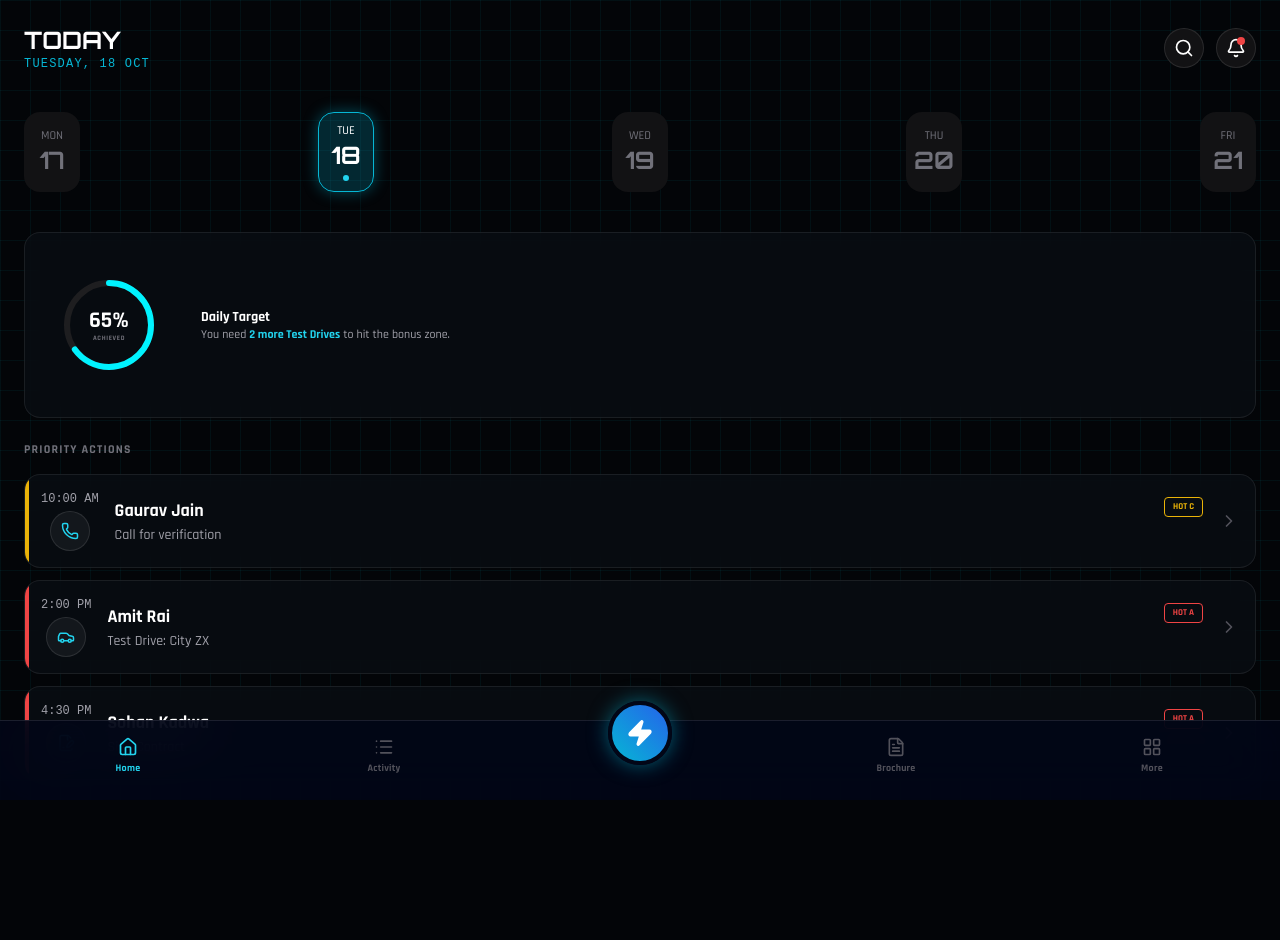
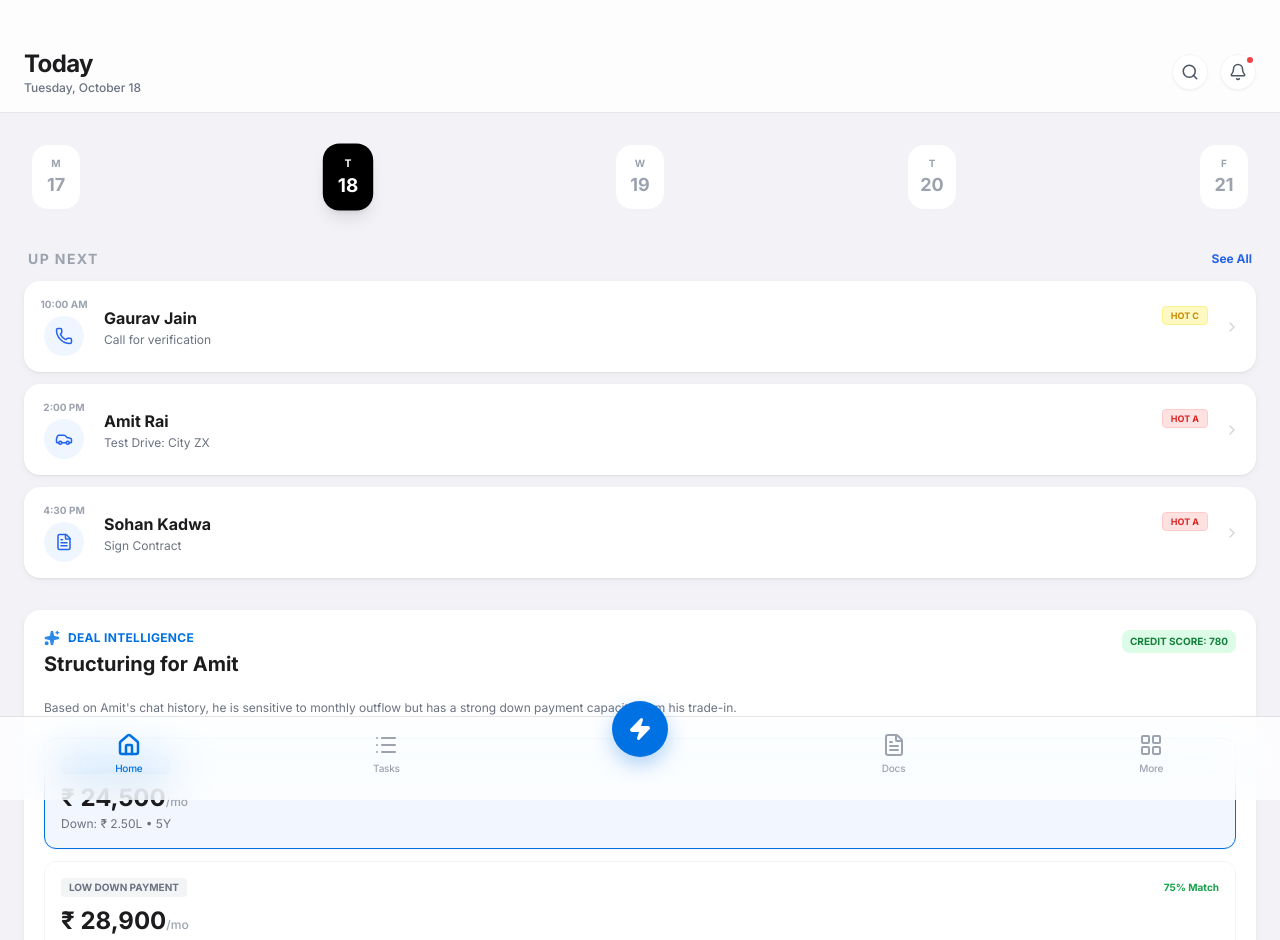
Before and after one commit to extramojo100/navrit-os, a React (Vite) app in the folder client/: page / in a window 1280 px wide. Shown: the top 940 px of the page. Before the commit the page ends 800 px from the top, so only its background shows below. Built offline with nearby package versions, Linux system fonts and the light colour scheme.

Commit message:
feat: Navrit 22.0 - AI Deal Architect + iOS Apple Intelligence UI

```diff
--- a/client/src/App.tsx
+++ b/client/src/App.tsx
@@ -1,59 +1,134 @@
-import React, { useState, useEffect } from 'react';
-import { Dashboard } from './components/Dashboard';
-import { BiometricGate } from './components/BiometricGate';
-import { BattleLens } from './components/BattleLens';
-import { checkDevice, registerDevice } from './services/AuthService';
-import { Home, List, Zap, FileText, LayoutGrid } from 'lucide-react';
+import React, { useState } from 'react';
+import {
+  Home, List, Zap, FileText, LayoutGrid,
+  Search, Bell, Phone, Car, ChevronRight
+} from 'lucide-react';
+import { AIDealArchitect } from './components/AIDealArchitect';
+
+// --- MOCK DATA ---
+const TASKS = [
+  { id: 1, type: 'CALL', name: 'Gaurav Jain', time: '10:00 AM', desc: 'Call for verification', priority: 'HOT C' },
+  { id: 2, type: 'DRIVE', name: 'Amit Rai', time: '2:00 PM', desc: 'Test Drive: City ZX', priority: 'HOT A' },
+  { id: 3, type: 'MEET', name: 'Sohan Kadwa', time: '4:30 PM', desc: 'Sign Contract', priority: 'HOT A' },
+];
+
+const DATES = [
+  { day: 'M', date: 17, active: false },
+  { day: 'T', date: 18, active: true },
+  { day: 'W', date: 19, active: false },
+  { day: 'T', date: 20, active: false },
+  { day: 'F', date: 21, active: false },
+];
+
+// --- COMPONENTS ---
+
+const DateStrip = () => (
+  <div className="flex justify-between items-center px-2 py-2">
+    {DATES.map((d, i) => (
+      <div key={i} className={`flex flex-col items-center justify-center w-12 h-16 rounded-2xl transition-all ${d.active ? 'bg-black text-white shadow-lg scale-105' : 'bg-white text-gray-400'}`}>
+        <span className="text-[10px] font-bold uppercase">{d.day}</span>
+        <span className="text-lg font-bold">{d.date}</span>
+      </div>
+    ))}
+  </div>
+);
+
+const TaskCard = ({ task }: any) => {
+  const Icon = task.type === 'CALL' ? Phone : task.type === 'DRIVE' ? Car : FileText;
+  const badgeColor = task.priority === 'HOT A' ? 'bg-red-100 text-red-600 border-red-200' : 'bg-yellow-100 text-yellow-600 border-yellow-200';
+
+  return (
+    <div className="card-ios p-4 flex items-center gap-4 active:scale-[0.98] transition-all cursor-pointer">
+      <div className="flex flex-col items-center gap-1 min-w-[48px]">
+        <span className="text-[10px] font-bold text-gray-400">{task.time}</span>
+        <div className="w-10 h-10 rounded-full bg-blue-50 flex items-center justify-center text-blue-600">
+          <Icon size={18} />
+        </div>
+      </div>
+      <div className="flex-1">
+        <div className="flex justify-between items-start">
+          <h3 className="font-bold text-[#1C1C1E]">{task.name}</h3>
+          <span className={`text-[9px] font-bold px-2 py-0.5 rounded border ${badgeColor}`}>{task.priority}</span>
+        </div>
+        <p className="text-xs text-gray-500 mt-0.5">{task.desc}</p>
+      </div>
+      <ChevronRight size={16} className="text-gray-300" />
+    </div>
+  );
+};
+
+// --- MAIN CANVAS ---
 
 export default function App() {
-  const [auth, setAuth] = useState(false);
-  const [activeTab, setActiveTab] = useState('home');
-  const [showBattle, setShowBattle] = useState(false);
-
-  // PWA AUTH CHECK
-  useEffect(() => {
-    // If device is known, we skip OTP and go straight to Biometric
-    const isKnown = checkDevice();
-    if (!isKnown) registerDevice(); // Simulate first-time registration
-  }, []);
-
-  if (!auth) return <BiometricGate onAuthenticated={() => setAuth(true)} />;
-  if (showBattle) return <BattleLens onClose={() => setShowBattle(false)} />;
+  const [tab, setTab] = useState('home');
 
   return (
-    <div className="cyber-grid min-h-screen text-white font-rajdhani">
+    <div className="min-h-screen bg-[#F2F2F7] pb-24 font-sans text-[#1C1C1E]">
 
-      {/* DYNAMIC CONTENT */}
-      <main className="pb-24">
-        {activeTab === 'home' && <Dashboard onNav={setActiveTab} />}
-        {activeTab === 'battle' && <div className="p-10 text-center">Compare Tools Loading...</div>}
-      </main>
+      {/* HEADER */}
+      <div className="pt-12 px-6 pb-4 bg-white/80 backdrop-blur-md sticky top-0 z-30 border-b border-gray-200">
+        <div className="flex justify-between items-center">
+          <div>
+            <h1 className="text-2xl font-bold tracking-tight">Today</h1>
+            <p className="text-xs text-gray-500 font-medium">Tuesday, October 18</p>
+          </div>
+          <div className="flex gap-3">
+            <button className="w-9 h-9 bg-white rounded-full shadow-sm flex items-center justify-center text-gray-600 border border-gray-100"><Search size={18} /></button>
+            <button className="w-9 h-9 bg-white rounded-full shadow-sm flex items-center justify-center text-gray-600 border border-gray-100 relative">
+              <Bell size={18} />
+              <div className="absolute top-0 right-0 w-2.5 h-2.5 bg-red-500 border-2 border-white rounded-full"></div>
+            </button>
+          </div>
+        </div>
+      </div>
 
-      {/* BOTTOM NAV (From Wireframe: Home | Activities | Compare | Broadcast) */}
-      <nav className="fixed bottom-0 left-0 right-0 h-20 bg-[#020617]/90 backdrop-blur-xl border-t border-white/10 flex justify-around items-center z-40 pb-2">
-        <NavBtn icon={Home} label="Home" active={activeTab === 'home'} onClick={() => setActiveTab('home')} />
-        <NavBtn icon={List} label="Activity" active={activeTab === 'activity'} onClick={() => setActiveTab('activity')} />
+      <div className="p-6 space-y-8">
 
-        {/* CENTER BATTLE BUTTON */}
-        <div className="relative -top-6">
-          <button
-            onClick={() => setShowBattle(true)}
-            className="w-16 h-16 rounded-full bg-gradient-to-tr from-cyan-500 to-blue-600 flex items-center justify-center text-white shadow-[0_0_20px_rgba(6,182,212,0.5)] border-4 border-[#020617]"
-          >
-            <Zap size={28} fill="currentColor" />
+        {/* SECTION 1: DATE STRIP */}
+        <section>
+          <DateStrip />
+        </section>
+
+        {/* SECTION 2: PRIORITY TASKS */}
+        <section>
+          <div className="flex justify-between items-center mb-3 px-1">
+            <h3 className="text-sm font-bold text-gray-400 uppercase tracking-widest">Up Next</h3>
+            <span className="text-xs text-blue-600 font-bold">See All</span>
+          </div>
+          <div className="space-y-3">
+            {TASKS.map(t => <TaskCard key={t.id} task={t} />)}
+          </div>
+        </section>
+
+        {/* SECTION 3: AI DEAL ARCHITECT (Replaces Calculator) */}
+        <section>
+          <AIDealArchitect />
+        </section>
+
+      </div>
+
+      {/* BOTTOM NAV */}
+      <nav className="fixed bottom-0 left-0 right-0 h-[84px] glass-ios flex justify-around items-start pt-4 z-40 pb-safe">
+        <NavBtn icon={Home} label="Home" active={tab === 'home'} onClick={() => setTab('home')} />
+        <NavBtn icon={List} label="Tasks" active={tab === 'activity'} onClick={() => setTab('activity')} />
+
+        {/* ACTION BUTTON */}
+        <div className="relative -top-8">
+          <button className="w-14 h-14 rounded-full bg-[#0071E3] flex items-center justify-center text-white shadow-[0_8px_20px_rgba(0,113,227,0.3)] hover:scale-105 active:scale-95 transition-transform">
+            <Zap size={24} fill="currentColor" />
           </button>
         </div>
 
-        <NavBtn icon={FileText} label="Brochure" active={activeTab === 'brochure'} onClick={() => setActiveTab('brochure')} />
-        <NavBtn icon={LayoutGrid} label="More" active={activeTab === 'more'} onClick={() => setActiveTab('more')} />
+        <NavBtn icon={FileText} label="Docs" active={tab === 'brochure'} onClick={() => setTab('brochure')} />
+        <NavBtn icon={LayoutGrid} label="More" active={tab === 'more'} onClick={() => setTab('more')} />
       </nav>
     </div>
   );
 }
 
 const NavBtn = ({ icon: Icon, label, active, onClick }: any) => (
-  <button onClick={onClick} className={`flex flex-col items-center gap-1 w-16 ${active ? 'text-cyan-400' : 'text-zinc-600'}`}>
-    <Icon size={20} />
-    <span className="text-[10px] font-bold tracking-wide">{label}</span>
+  <button onClick={onClick} className={`flex flex-col items-center gap-1 w-16 transition-colors ${active ? 'text-[#0071E3]' : 'text-gray-400'}`}>
+    <Icon size={24} strokeWidth={active ? 2.5 : 2} />
+    <span className="text-[10px] font-medium tracking-tight">{label}</span>
   </button>
 );
--- /dev/null
+++ b/client/src/components/AIDealArchitect.tsx
@@ -0,0 +1,110 @@
+import React, { useState } from 'react';
+import { Sparkles, Send, CheckCircle2 } from 'lucide-react';
+
+const SCENARIOS = [
+    {
+        id: 'balanced',
+        label: 'AI RECOMMENDED',
+        desc: 'Matches customer income profile',
+        down: '₹ 2.50L',
+        emi: '₹ 24,500',
+        term: '5Y',
+        probability: '92%'
+    },
+    {
+        id: 'aggressive',
+        label: 'LOW DOWN PAYMENT',
+        desc: 'Good for cash-flow concerns',
+        down: '₹ 1.00L',
+        emi: '₹ 28,900',
+        term: '7Y',
+        probability: '75%'
+    },
+    {
+        id: 'easy',
+        label: 'LOW EMI',
+        desc: 'Focus on monthly affordability',
+        down: '₹ 4.00L',
+        emi: '₹ 19,800',
+        term: '5Y',
+        probability: '60%'
+    }
+];
+
+export const AIDealArchitect = () => {
+    const [selected, setSelected] = useState('balanced');
+    const [sent, setSent] = useState(false);
+
+    const handleSend = () => {
+        setSent(true);
+        setTimeout(() => setSent(false), 3000);
+    };
+
+    return (
+        <div className="card-ios p-5 space-y-5 relative overflow-hidden">
+            {/* HEADER */}
+            <div className="flex justify-between items-start">
+                <div>
+                    <div className="flex items-center gap-2 mb-1">
+                        <Sparkles size={16} className="text-[#0071E3] fill-current animate-pulse" />
+                        <span className="text-xs font-bold text-[#0071E3] uppercase tracking-wide">Deal Intelligence</span>
+                    </div>
+                    <h3 className="font-bold text-xl text-[#1C1C1E]">Structuring for Amit</h3>
+                </div>
+                <div className="bg-green-100 text-green-700 px-2 py-1 rounded-lg text-[10px] font-bold">
+                    CREDIT SCORE: 780
+                </div>
+            </div>
+
+            {/* AI REASONING */}
+            <p className="text-xs text-gray-500 leading-relaxed">
+                Based on Amit's chat history, he is sensitive to monthly outflow but has a strong down payment capacity from his trade-in.
+            </p>
+
+            {/* SCENARIO CARDS */}
+            <div className="space-y-3">
+                {SCENARIOS.map((s) => (
+                    <div
+                        key={s.id}
+                        onClick={() => setSelected(s.id)}
+                        className={`p-4 rounded-xl border transition-all cursor-pointer relative ${selected === s.id ? 'bg-[#F2F7FF] border-[#0071E3] shadow-sm' : 'bg-white border-gray-100 hover:border-gray-200'}`}
+                    >
+                        {selected === s.id && (
+                            <div className="absolute top-3 right-3 text-[#0071E3]"><CheckCircle2 size={18} fill="currentColor" className="text-white" /></div>
+                        )}
+
+                        <div className="flex justify-between items-center mb-2">
+                            <span className={`text-[10px] font-bold uppercase px-2 py-0.5 rounded ${selected === s.id ? 'bg-[#0071E3] text-white' : 'bg-gray-100 text-gray-500'}`}>
+                                {s.label}
+                            </span>
+                            {selected !== s.id && <span className="text-[10px] text-green-600 font-bold">{s.probability} Match</span>}
+                        </div>
+
+                        <div className="flex justify-between items-end">
+                            <div>
+                                <div className="text-2xl font-bold text-[#1C1C1E]">{s.emi}<span className="text-xs font-medium text-gray-400">/mo</span></div>
+                                <div className="text-xs text-gray-500 mt-0.5">Down: {s.down} • {s.term}</div>
+                            </div>
+                        </div>
+                    </div>
+                ))}
+            </div>
+
+            {/* ACTION BUTTON */}
+            <button
+                onClick={handleSend}
+                className={`w-full py-3.5 rounded-xl font-bold text-sm flex items-center justify-center gap-2 transition-all active:scale-95 ${sent ? 'bg-green-500 text-white' : 'bg-black text-white shadow-lg'}`}
+            >
+                {sent ? (
+                    <>
+                        <CheckCircle2 size={18} /> Sent to WhatsApp
+                    </>
+                ) : (
+                    <>
+                        <Send size={16} /> Send Proposal
+                    </>
+                )}
+            </button>
+        </div>
+    );
+};
--- a/client/src/index.css
+++ b/client/src/index.css
@@ -1,53 +1,72 @@
-@import url('https://fonts.googleapis.com/css2?family=Orbitron:wght@400;500;700;900&family=Rajdhani:wght@300;500;600;700&display=swap');
+@import url('https://fonts.googleapis.com/css2?family=Inter:wght@400;500;600;700&display=swap');
 
 @tailwind base;
 @tailwind components;
 @tailwind utilities;
 
 :root {
-    --neon-cyan: #00f3ff;
-    --neon-purple: #bc13fe;
-    --bg-deep: #030508;
+    --ios-blue: #0071E3;
+    --ios-bg: #F2F2F7;
+    --ios-card: #FFFFFF;
+    --ios-text: #1C1C1E;
+    --ios-muted: #8E8E93;
+}
+
+* {
+    -webkit-tap-highlight-color: transparent;
 }
 
 body {
-    background-color: var(--bg-deep);
-    color: #e0f2fe;
-    font-family: 'Rajdhani', sans-serif;
-    overflow: hidden;
-    /* App feel */
+    font-family: 'Inter', -apple-system, BlinkMacSystemFont, 'Segoe UI', sans-serif;
+    background-color: var(--ios-bg);
+    color: var(--ios-text);
+    -webkit-font-smoothing: antialiased;
+    -moz-osx-font-smoothing: grayscale;
 }
 
-/* THE GRID */
-.cyber-grid {
-    background-image:
-        linear-gradient(rgba(0, 243, 255, 0.05) 1px, transparent 1px),
-        linear-gradient(90deg, rgba(0, 243, 255, 0.05) 1px, transparent 1px);
-    background-size: 30px 30px;
-    position: fixed;
-    inset: 0;
-    z-index: -1;
-    pointer-events: none;
+/* iOS Card Style */
+.card-ios {
+    background: var(--ios-card);
+    border-radius: 16px;
+    box-shadow: 0 2px 8px rgba(0, 0, 0, 0.04), 0 1px 2px rgba(0, 0, 0, 0.06);
 }
 
-.font-orbitron {
-    font-family: 'Orbitron', sans-serif;
+/* Glass Effect (iOS Navigation) */
+.glass-ios {
+    background: rgba(255, 255, 255, 0.72);
+    backdrop-filter: saturate(180%) blur(20px);
+    -webkit-backdrop-filter: saturate(180%) blur(20px);
+    border-top: 0.5px solid rgba(0, 0, 0, 0.1);
 }
 
-/* NEON GLOWS */
-.glow-text {
-    text-shadow: 0 0 10px rgba(0, 243, 255, 0.5);
+/* Safe Area Padding */
+.pb-safe {
+    padding-bottom: env(safe-area-inset-bottom);
 }
 
-.glow-border {
-    box-shadow: 0 0 15px rgba(0, 243, 255, 0.1), inset 0 0 10px rgba(0, 243, 255, 0.05);
-    border: 1px solid rgba(0, 243, 255, 0.3);
+/* Hide Scrollbar */
+.no-scrollbar::-webkit-scrollbar {
+    display: none;
 }
 
-/* GLASS */
-.glass-panel {
-    background: rgba(10, 15, 20, 0.7);
-    backdrop-filter: blur(12px);
-    -webkit-backdrop-filter: blur(12px);
-    border: 1px solid rgba(255, 255, 255, 0.08);
+.no-scrollbar {
+    -ms-overflow-style: none;
+    scrollbar-width: none;
 }
+
+/* Smooth Animations */
+@keyframes fadeIn {
+    from {
+        opacity: 0;
+        transform: translateY(10px);
+    }
+
+    to {
+        opacity: 1;
+        transform: translateY(0);
+    }
+}
+
+.animate-fade-in {
+    animation: fadeIn 0.3s ease-out forwards;
+}
--- a/client/tailwind.config.js
+++ b/client/tailwind.config.js
@@ -14,10 +14,8 @@ export default {
         danger: '#E54D2E',
       },
       fontFamily: {
-        sans: ['Rajdhani', 'system-ui', 'sans-serif'],
-        mono: ['JetBrains Mono', 'monospace'],
-        orbitron: ['Orbitron', 'sans-serif'],
-        rajdhani: ['Rajdhani', 'sans-serif'],
+        sans: ['Inter', '-apple-system', 'BlinkMacSystemFont', 'sans-serif'],
+        mono: ['SF Mono', 'monospace'],
       },
       fontSize: {
         'xxs': '10px',
```
